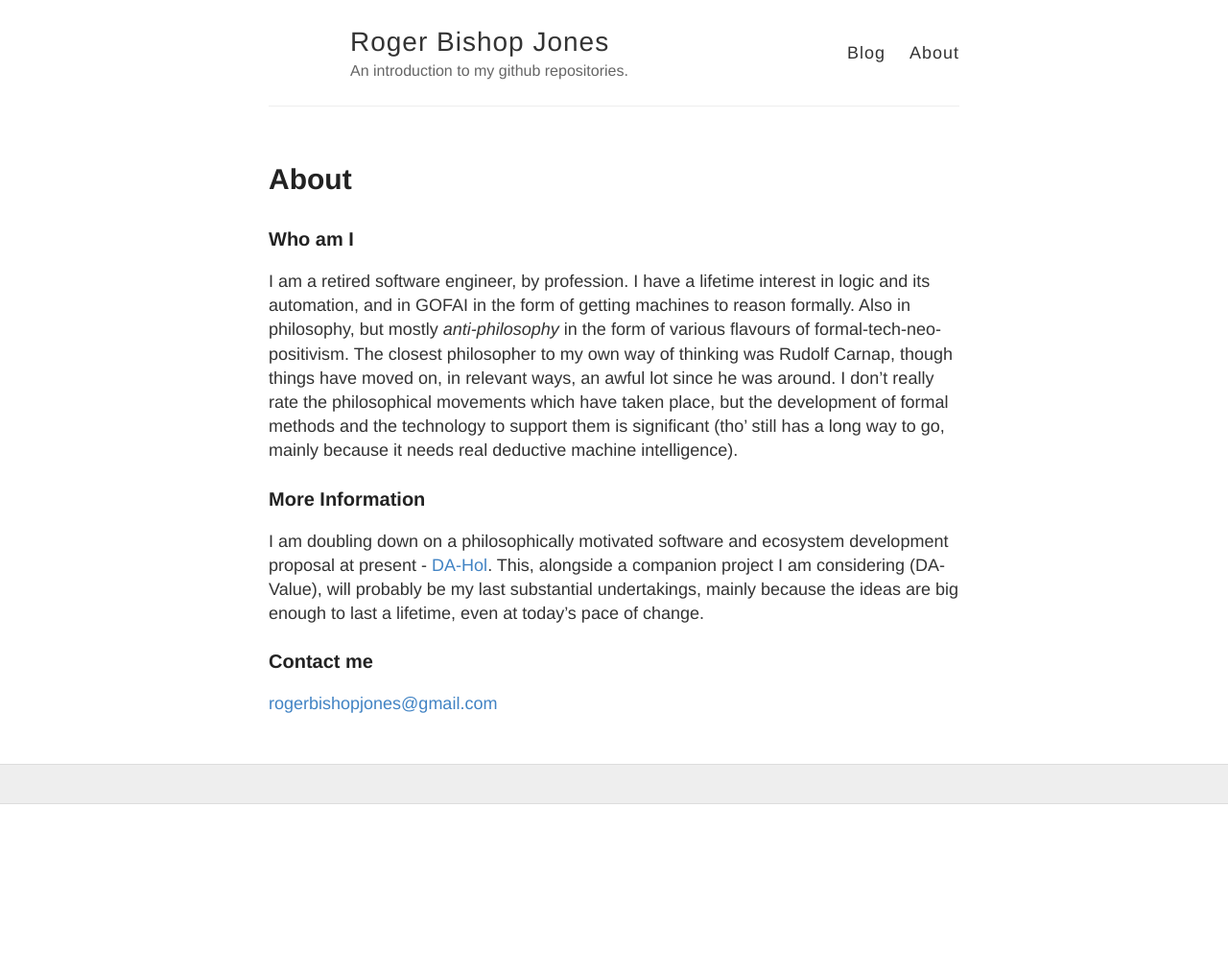
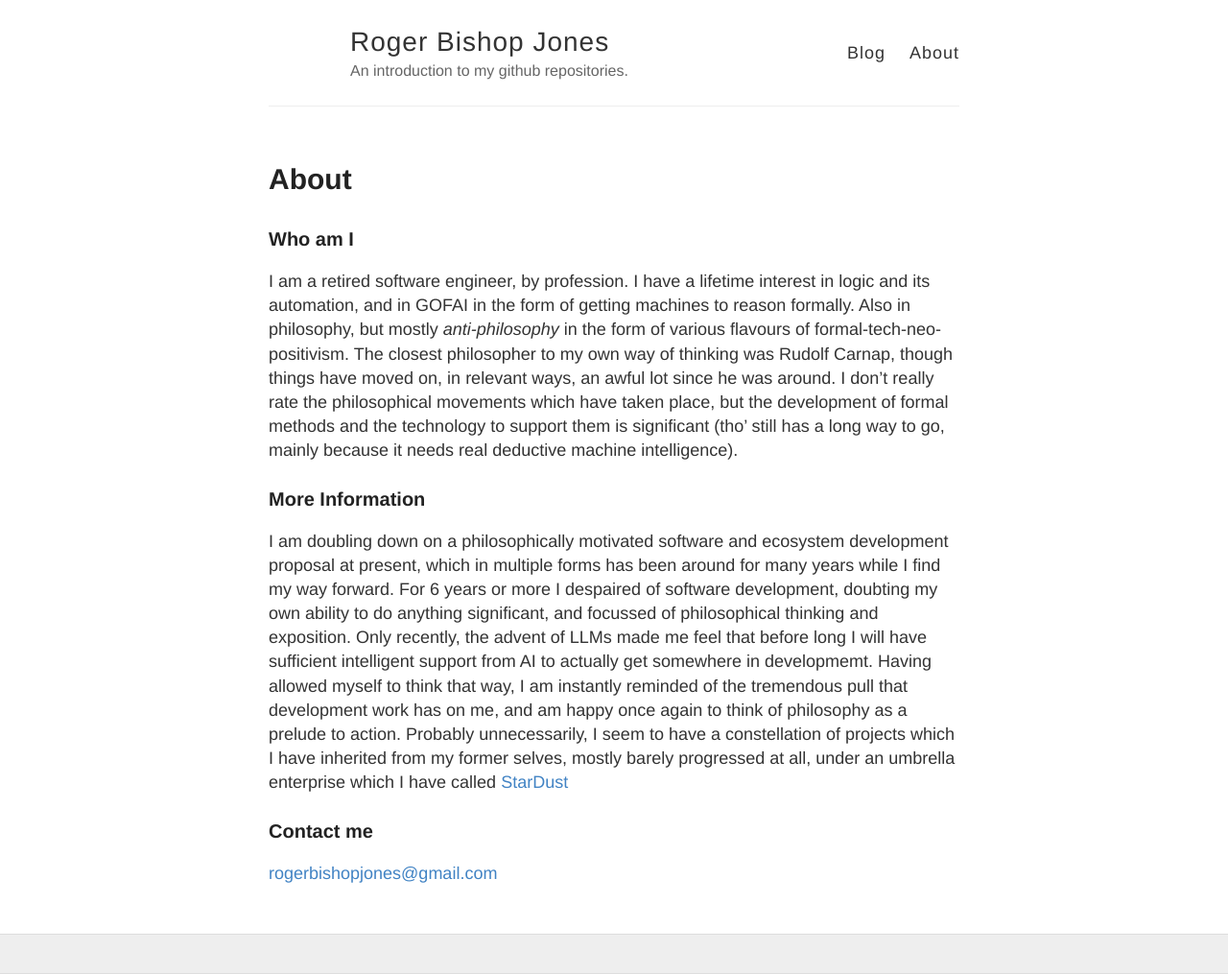
Before and after one commit to rbjones/rbjones.github.io, a Jekyll site: the page built from about.md, in a window 1280 px wide. Shown: the whole page at 96% size. Built offline with Jekyll 4.4.1, drawn with Linux system fonts in a browser that asks for light colours; before the commit the page ends 900 px from its top, so only the background shows below that.

Commit message:
Update about.md

```diff
--- a/about.md
+++ b/about.md
@@ -14,8 +14,7 @@ I don't really rate the philosophical movements which have taken place, but the
 
 ### More Information
 
-I am doubling down on a philosophically motivated software and ecosystem development proposal at present - [DA-Hol](https://rbjones.github.io/DA-Hol).
-This, alongside a companion project I am considering (DA-Value), will probably be my last substantial undertakings, mainly because the ideas are big enough to last a lifetime, even at today's pace of change.
+I am doubling down on a philosophically motivated software and ecosystem development proposal at present, which in multiple forms has been around for many years while I find my way forward.   For 6 years or more I despaired of software development, doubting my own ability to do anything significant, and focussed of philosophical thinking and exposition.  Only recently, the advent of LLMs made me feel that before long I will have sufficient intelligent support from AI to actually get somewhere in developmemt.  Having allowed myself to think that way, I am instantly reminded of the tremendous pull that development work has on me, and am happy once again to think of philosophy as a prelude to action.  Probably unnecessarily, I seem to have a constellation of projects which I have inherited from my former selves, mostly barely progressed at all, under an umbrella enterprise which I have called [StarDust](http://rbjones.github.io/StarDust)
 
 ### Contact me
 
```
